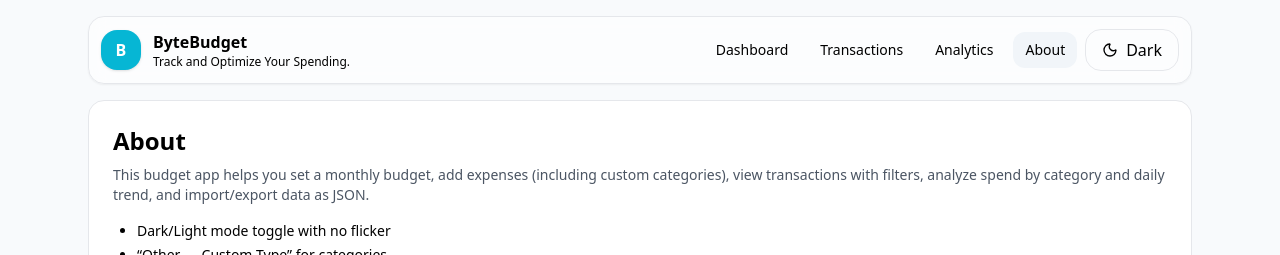
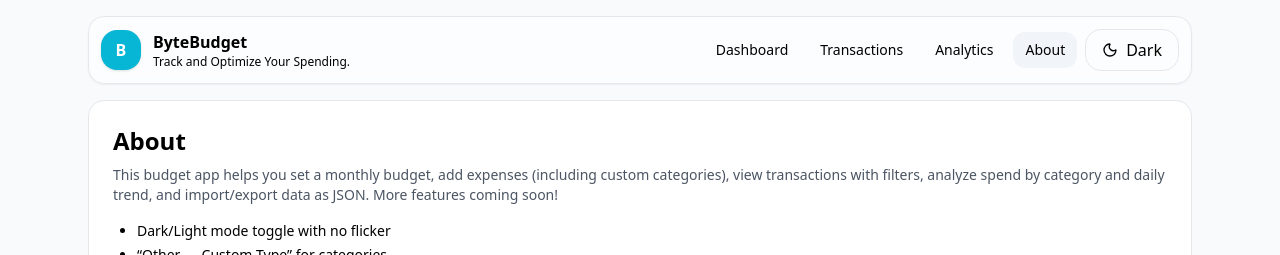
Before and after one commit to denildominic/Budget_App, a Next.js app: page /about in a window 1280 px wide. Shown: the top 255 px of the page. Built offline with nearby package versions, Linux system fonts and the light colour scheme.

Commit message:
Minor edits

```diff
--- a/app/about/page.tsx
+++ b/app/about/page.tsx
@@ -9,6 +9,7 @@ export default function AboutPage() {
           This budget app helps you set a monthly budget, add expenses
           (including custom categories), view transactions with filters, analyze
           spend by category and daily trend, and import/export data as JSON.
+          More features coming soon!
         </p>
         <ul className="mt-4 list-disc space-y-1 pl-6 text-sm">
           <li>Dark/Light mode toggle with no flicker</li>
```
